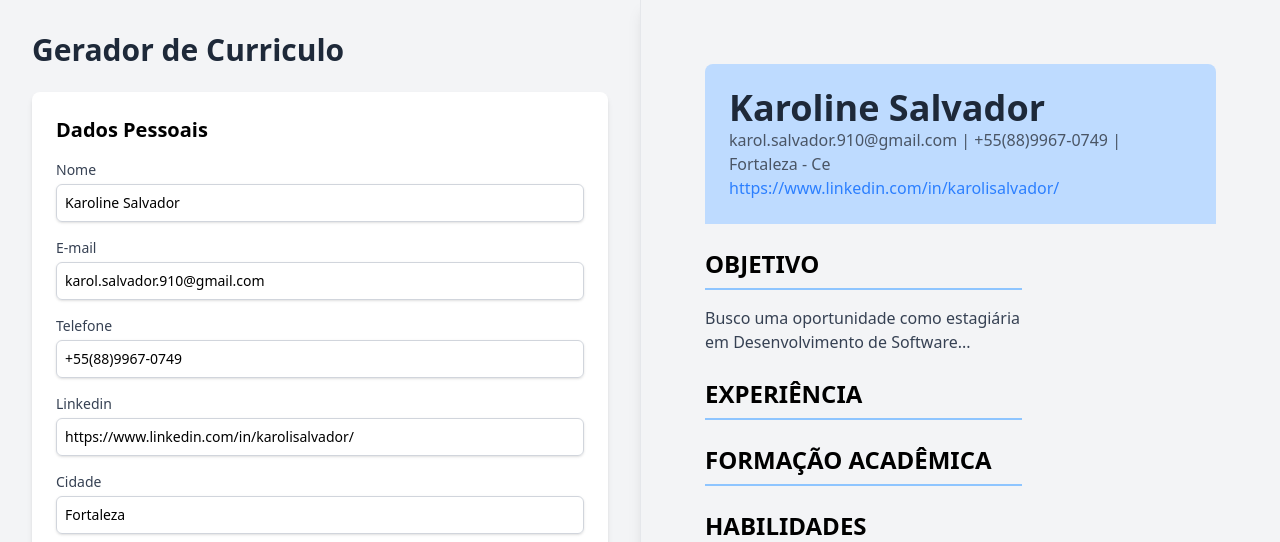
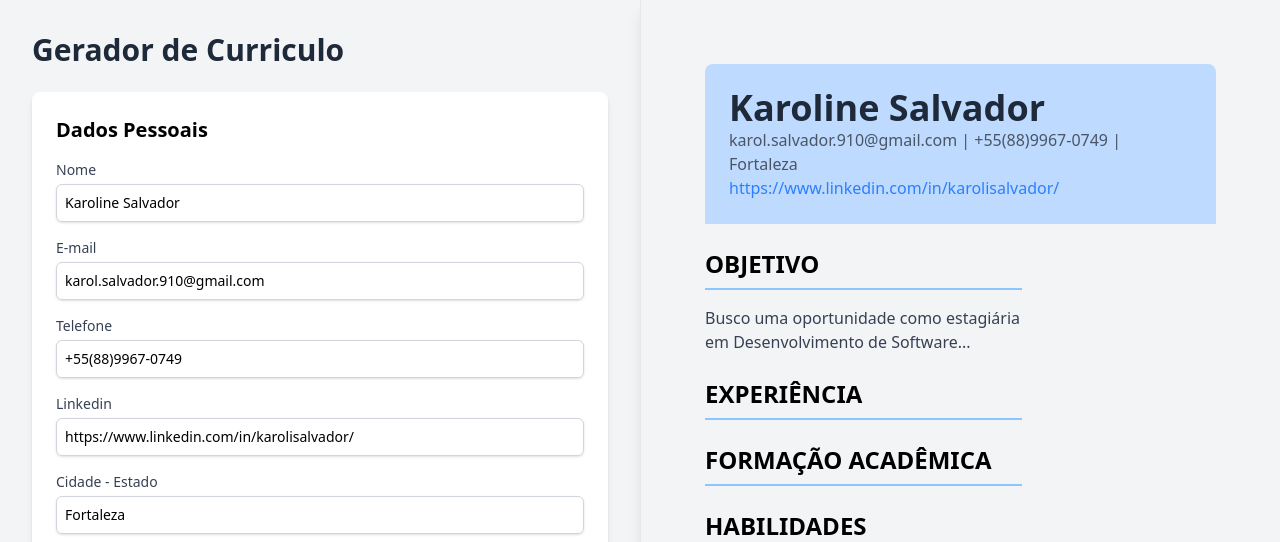
Before and after one commit to KarolSalvador/react-cv-builder, a React (Vite) app: page / in a window 1280 px wide. Shown: the top 542 px of the page. Built offline with nearby package versions, Linux system fonts and the light colour scheme.

Commit message:
adiciona placeholder ao form

```diff
--- a/src/Previw/CVPreview.tsx
+++ b/src/Previw/CVPreview.tsx
@@ -14,7 +14,7 @@ export default function CVPreview({ cvData }: CVPreviewProps) {
           {personalInfo.name}
         </h1>
         <p className="text-gray-600">
-          {personalInfo.email} | {personalInfo.phone} | Fortaleza - Ce
+          {personalInfo.email} | {personalInfo.phone} | {personalInfo.city}
         </p>
         <p className="text-blue-500 hover:underline">
           <a
--- a/src/components/Form/PersonalInfo.tsx
+++ b/src/components/Form/PersonalInfo.tsx
@@ -29,6 +29,7 @@ export default function PersonalInfo({
             type="text"
             id="name"
             name="name"
+            placeholder="Maria da Silva"
             value={personalInfo.name}
             onChange={(e) => onUpdate({ name: e.target.value })}
             className="mt-1 block w-full rounded-md border-gray-300 shadow-sm focus:border-indigo-500 focus:rind-indigo-500 sm:text-sm p-2 border"
@@ -45,6 +46,7 @@ export default function PersonalInfo({
             type="email"
             id="email"
             name="email"
+            placeholder="seuemail@email.com"
             value={personalInfo.email}
             onChange={(e) => onUpdate({ email: e.target.value })}
             className="mt-1 block w-full rounded-md border-gray-300 shadow-sm focus:border-indigo-500 focus:rind-indigo-500 sm:text-sm p-2 border"
@@ -61,6 +63,7 @@ export default function PersonalInfo({
             type="tel"
             id="phone"
             name="phone"
+            placeholder="(xx)xxxxx-xxxx"
             value={personalInfo.phone}
             onChange={(e) => onUpdate({ phone: e.target.value })}
             className="mt-1 block w-full rounded-md border-gray-300 shadow-sm focus:border-indigo-500 focus:rind-indigo-500 sm:text-sm p-2 border"
@@ -77,6 +80,7 @@ export default function PersonalInfo({
             type="url"
             id="linkedin"
             name="linkedin"
+            placeholder="https://www.linkedin.com/in/seuperfil"
             value={personalInfo.linkedin}
             onChange={(e) => onUpdate({ linkedin: e.target.value })}
             className="mt-1 block w-full rounded-md border-gray-300 shadow-sm focus:border-indigo-500 focus:rind-indigo-500 sm:text-sm p-2 border"
@@ -87,12 +91,13 @@ export default function PersonalInfo({
             htmlFor="city"
             className="block text-sm font-medium text-gray-700"
           >
-            Cidade
+            Cidade - Estado
           </label>
           <input
             type="text"
             id="city"
             name="city"
+            placeholder="São Paulo - SP"
             value={personalInfo.city}
             onChange={(e) => onUpdate({ city: e.target.value })}
             className="mt-1 block w-full rounded-md border-gray-300 shadow-sm focus:border-indigo-500 focus:rind-indigo-500 sm:text-sm p-2 border"
@@ -108,6 +113,7 @@ export default function PersonalInfo({
           <textarea
             id="summary"
             name="summary"
+            placeholder="Busco uma oportunidade como estagiária em Desenvolvimento de Software..."
             rows={4}
             value={personalInfo.summary}
             onChange={(e) => onUpdate({ summary: e.target.value })}
```
Also changed, not shown: 1 other file (tests, documents, lock files or other folders).
